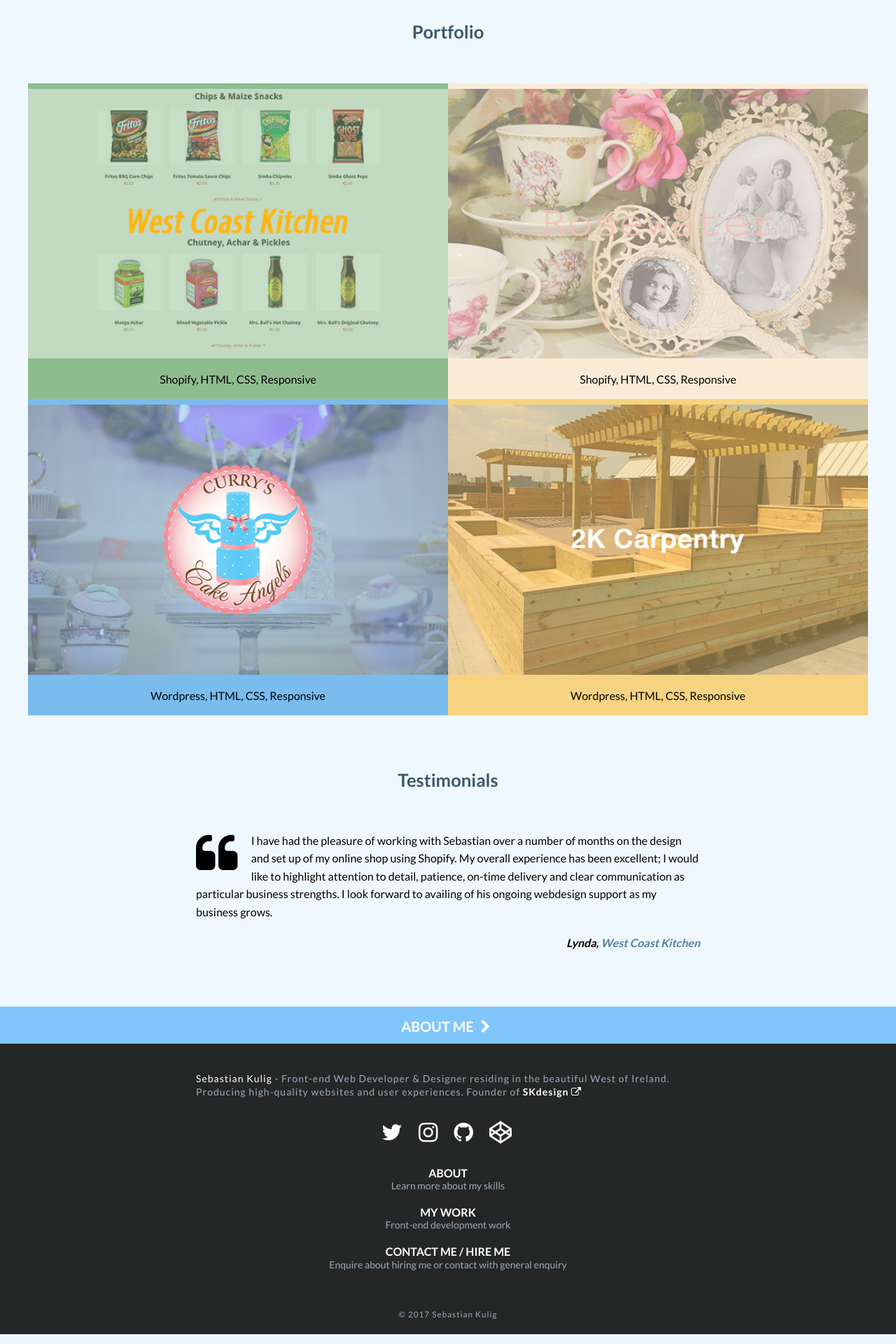
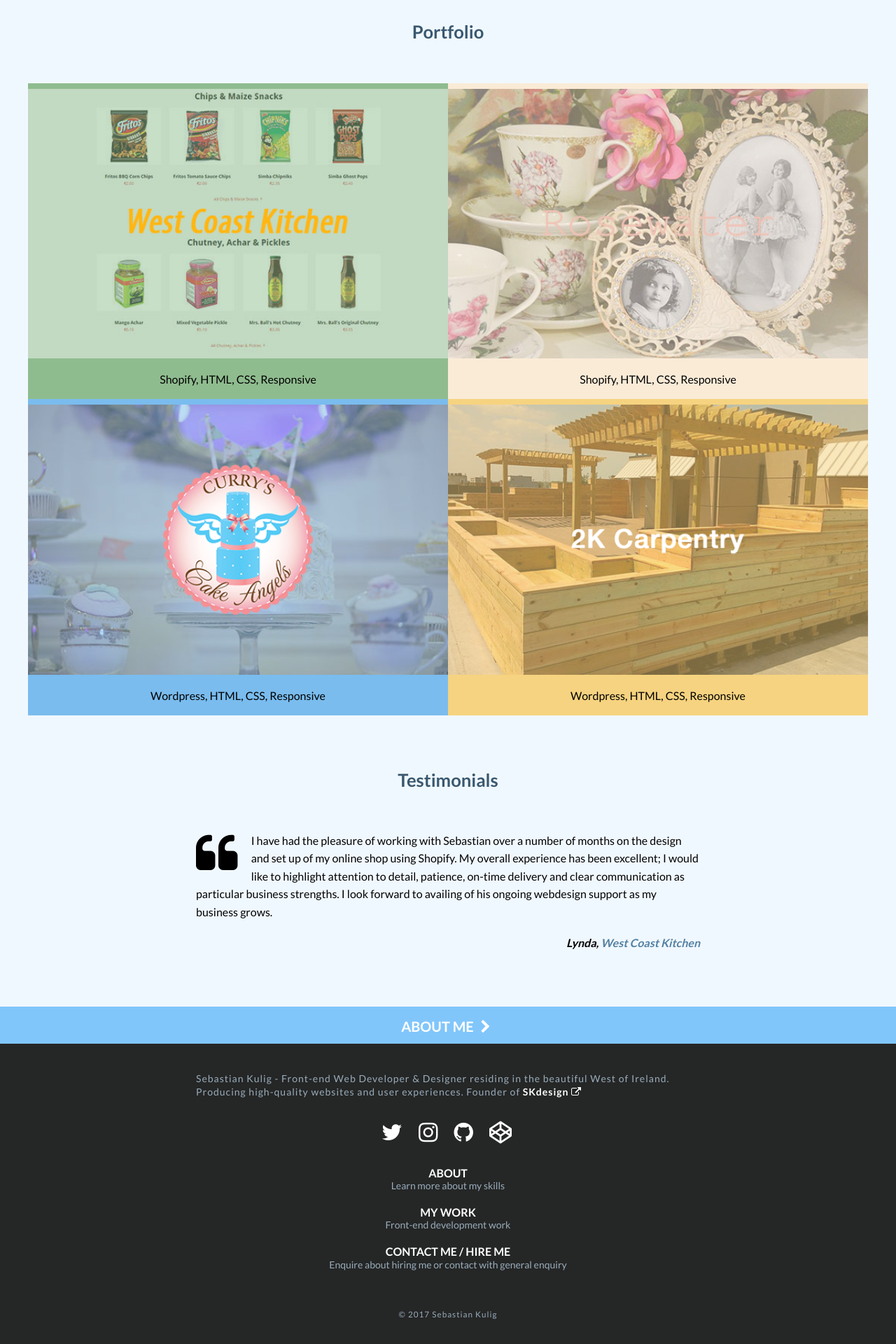
Before and after one commit to sebam2k4/sebastiankulig-Jekyll, a Jekyll site: the page built from source/_pages/home.html, in a window 1280 px wide. Shown: the part 848-2768 px from the top of the page at 70% size. Built offline with Jekyll 4.4.1, drawn with Linux system fonts in a browser that asks for light colours; nearby versions of some CDN libraries.

Commit message:
fixed typo

```diff
--- a/source/assets/css/main.css
+++ b/source/assets/css/main.css
@@ -631,9 +631,10 @@ blockquote footer.quote {
     line-height: 1.4;
     font-size: .875em;
     letter-spacing: 1px;
+    margin-bottom: 1em;
 }
 
-#footer-page p snap {
+#footer-page p span {
     color: white;
 }
 
```
